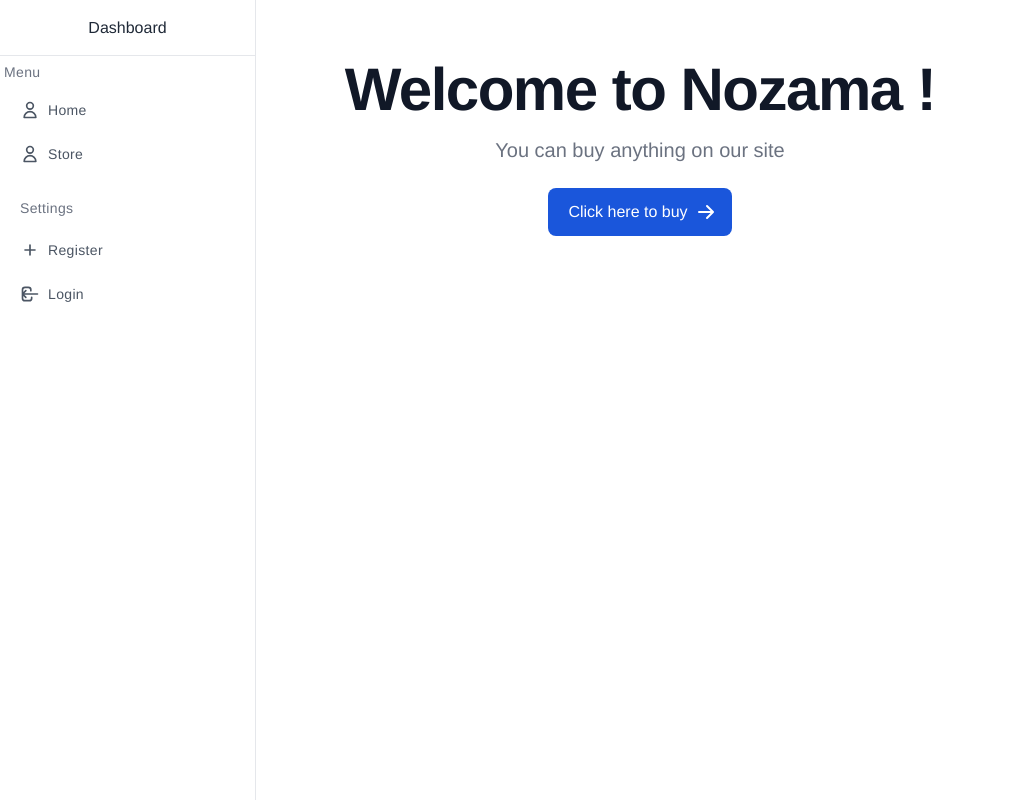
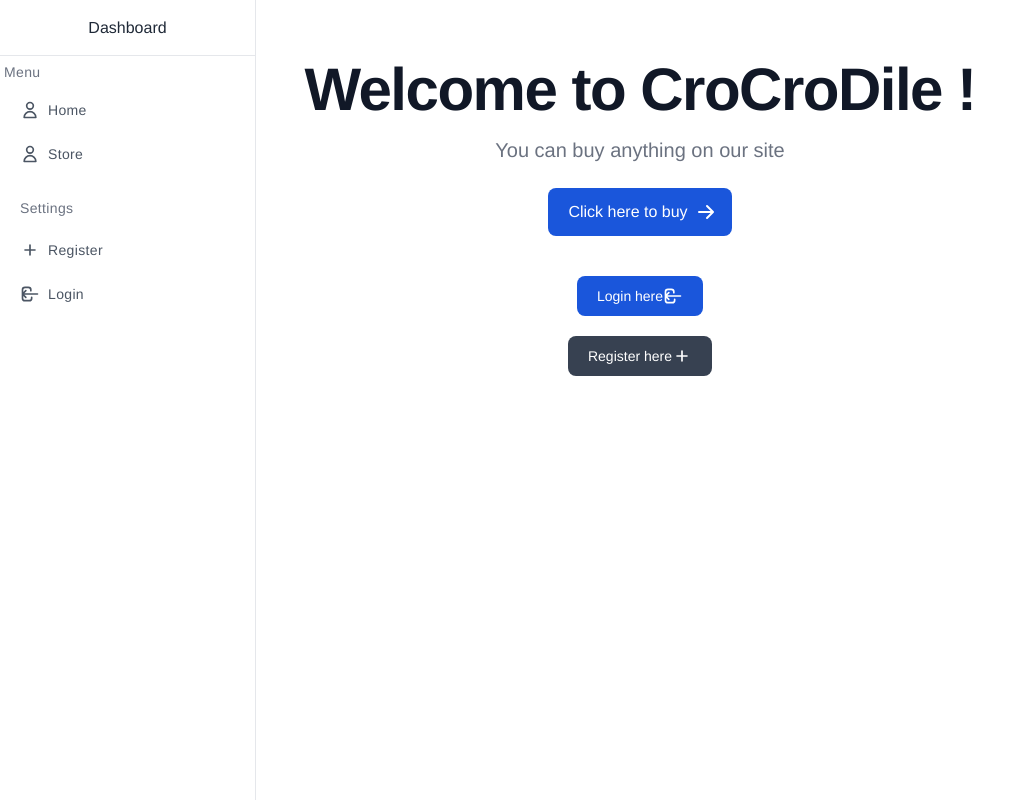
Before and after one commit to AyakorK/Project_Vue.js, a Vue app in the folder admin_dashboard/: page / in a window 1280 px wide. Shown: the whole page, without its empty margins (0-1030 px from the left). Built offline with nearby package versions, Linux system fonts and the light colour scheme; no server answers; what tw-elements would draw is missing.

Commit message:
Adding button and changing the name

```diff
--- a/admin_dashboard/package.json
+++ b/admin_dashboard/package.json
@@ -1,5 +1,5 @@
 {
-  "name": "Nozama",
+  "name": "CroCroDile",
   "version": "0.1.0",
   "private": true,
   "scripts": {
--- a/admin_dashboard/src/components/HomeComponent/HomeComponent.html
+++ b/admin_dashboard/src/components/HomeComponent/HomeComponent.html
@@ -1,10 +1,26 @@
 <div class="hello content-center">
+    <div class="content-between">
         <div class="content-center">
-        <h1 class="mb-4 text-4xl font-extrabold tracking-tight leading-none text-gray-900 md:text-5xl lg:text-6xl dark:text-white">Welcome to Nozama !</h1>
+            <h1 class="mb-4 text-4xl font-extrabold tracking-tight leading-none text-gray-900 md:text-5xl lg:text-6xl dark:text-white">Welcome to CroCroDile !</h1>
             <p class="mb-6 text-lg font-normal text-gray-500 lg:text-xl sm:px-16 xl:px-48 dark:text-gray-400">You can buy anything on our site</p>
             <router-link to="/store" href="#" class="inline-flex justify-center items-center py-3 px-5 text-base font-medium text-center text-white bg-blue-700 rounded-lg hover:bg-blue-800 focus:ring-4 focus:ring-blue-300 dark:focus:ring-blue-900">
                 Click here to buy
                 <svg class="ml-2 -mr-1 w-5 h-5" fill="currentColor" viewBox="0 0 20 20" xmlns="http://www.w3.org/2000/svg"><path fill-rule="evenodd" d="M10.293 3.293a1 1 0 011.414 0l6 6a1 1 0 010 1.414l-6 6a1 1 0 01-1.414-1.414L14.586 11H3a1 1 0 110-2h11.586l-4.293-4.293a1 1 0 010-1.414z" clip-rule="evenodd"></path></svg>
             </router-link>
+
+        </div>
+        <div class="pt-10 content-center">
+            <router-link to="/login"  class="text-white bg-blue-700 hover:bg-blue-800 focus:ring-4 focus:outline-none focus:ring-blue-300 font-medium rounded-lg text-sm px-5 py-2.5 text-center inline-flex items-center dark:bg-blue-600 dark:hover:bg-blue-700 dark:focus:ring-blue-800">
+                Login here
+            <svg class="w-5 h-5" fill="none" stroke="currentColor" viewBox="0 0 24 24" xmlns="http://www.w3.org/2000/svg"><path stroke-linecap="round" stroke-linejoin="round" stroke-width="2" d="M7 16l-4-4m0 0l4-4m-4 4h18m-7 4v1a3 3 0 01-3 3H6a3 3 0 01-3-3V7a3 3 0 013-3h4a3 3 0 013 3v1"></path></svg>
+            </router-link>
+        </div>
+        <div class="pt-5 content-center">
+            <router-link to="/register"  class="text-white bg-gray-700 hover:bg-gray-800 focus:ring-4 focus:outline-none focus:ring-blue-300 font-medium rounded-lg text-sm px-5 py-2.5 text-center inline-flex items-center dark:bg-blue-600 dark:hover:bg-blue-700 dark:focus:ring-blue-800">
+                Register here
+                <svg class="w-5 h-5" fill="none" stroke="currentColor" viewBox="0 0 24 24" xmlns="http://www.w3.org/2000/svg"><path stroke-linecap="round" stroke-linejoin="round" stroke-width="2" d="M12 6v6m0 0v6m0-6h6m-6 0H6"></path></svg>
+
+            </router-link>
         </div>
     </div>
+</div>
```
Lines whose indentation alone changed are shown as unchanged.
